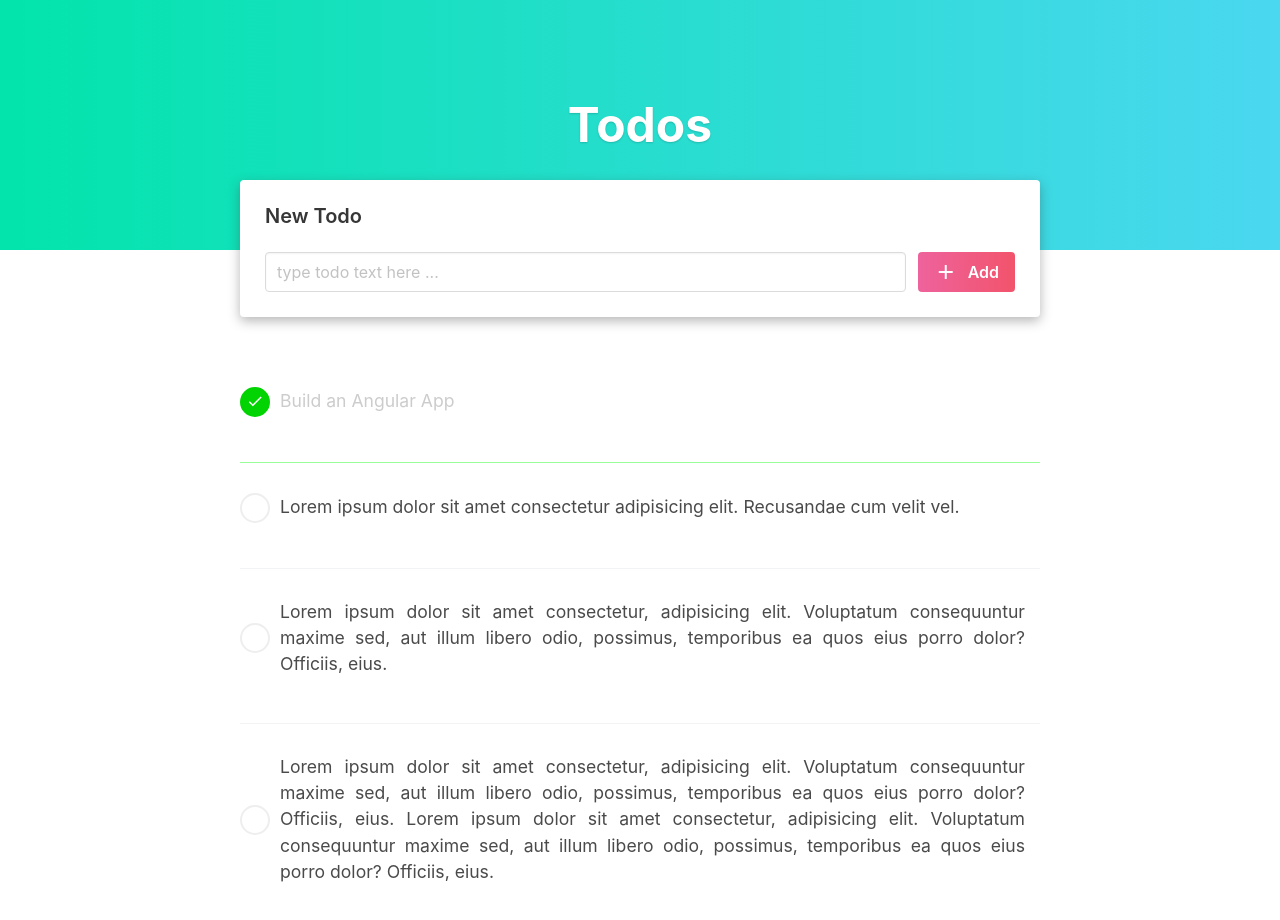
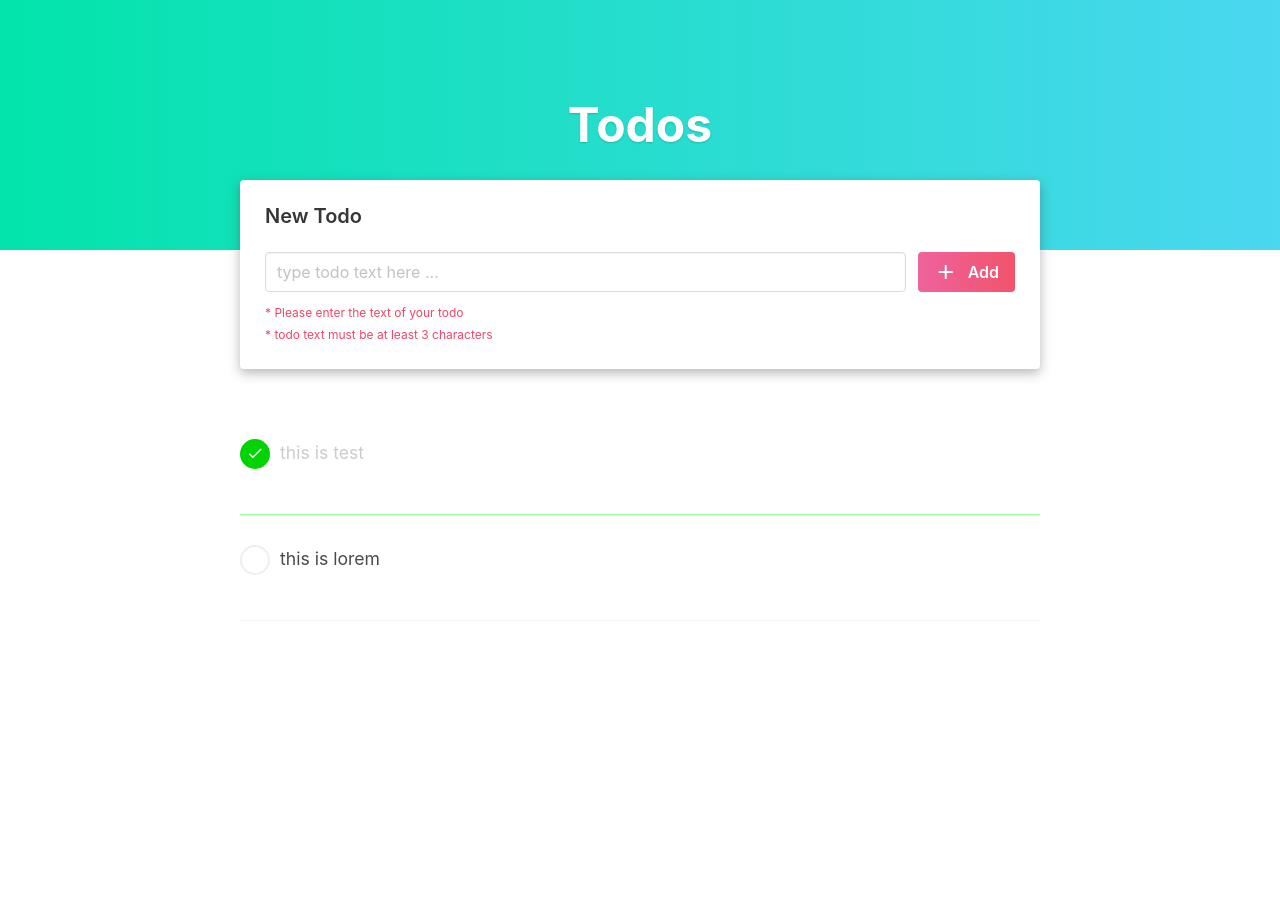
Before and after one commit to hesam-valizadeh/Todo-List, an Angular app: page / in a window 1280 px wide. Shown: the top 920 px of the page. After the commit the page ends 800 px from the top, so only its background shows below. Built offline with nearby package versions, Linux system fonts and the light colour scheme.

Commit message:
Implement service Implement model

```diff
--- a/src/app/app.module.ts
+++ b/src/app/app.module.ts
@@ -1,6 +1,6 @@
 import { NgModule } from '@angular/core';
 import { BrowserModule } from '@angular/platform-browser';
-
+import {FormsModule} from '@angular/forms';
 import { AppRoutingModule } from './app-routing.module';
 import { AppComponent } from './app.component';
 import { TodosComponent } from './todos/todos.component';
@@ -12,7 +12,8 @@ import { TodosComponent } from './todos/todos.component';
   ],
   imports: [
     BrowserModule,
-    AppRoutingModule
+    AppRoutingModule,
+    FormsModule
   ],
   providers: [],
   bootstrap: [AppComponent]
--- /dev/null
+++ b/src/app/shared/data.service.ts
@@ -0,0 +1,29 @@
+import { Injectable } from '@angular/core';
+import { Todo } from './todo.model';
+
+@Injectable({
+  providedIn: 'root'
+})
+export class DataService {
+  todos: Todo[] = [
+    new Todo('this is test',true),
+    new Todo('this is lorem',false)
+  ];
+
+  constructor() { }
+
+  getAllTodos(){
+    return this.todos
+  }
+
+  addTodo(todo:Todo){
+    this.todos.push(todo);
+  }
+
+  updateTodo(index:number,updateTodo:Todo){
+    this.todos[index] = updateTodo;
+  }
+  deleteTodo(index:number){
+    this.todos.splice(index,1);
+  }
+}
--- /dev/null
+++ b/src/app/shared/todo.model.ts
@@ -0,0 +1,6 @@
+export class Todo {
+    constructor(
+        public text: string,
+        public completed: boolean = false
+    ) { }
+}
--- a/src/app/todos/todos.component.html
+++ b/src/app/todos/todos.component.html
@@ -4,10 +4,10 @@
 <section class="container">
     <div class="add-todo-box">
         <h2 class="title is-5">New Todo</h2>
-        <form>
+        <form #form="ngForm" (ngSubmit)="onFormSubmit(form)">
             <div class="field is-grouped">
                 <div class="control is-expanded">
-                    <input type="text" class="input" placeholder="type todo text here ..." name="" id="">
+                    <input type="text" #todoTextField="ngModel" minlength="3" class="input" placeholder="type todo text here ..." name="todoInput" required ngModel id="">
                 </div>
                 <div class="control">
                     <button class="button alt-gradient-button">
@@ -16,17 +16,31 @@
                     </button>
                 </div>
             </div>
+            <!-- <div *ngIf="todoTextField.invalid && showvalidationErrors">
+                <p class="help is-danger" *ngIf="todoTextField.errors.required">
+                    *  Please enter the text of your todo
+                  </p>
+                  <p class="help is-danger" *ngIf="todoTextField.errors.minlength">
+                    *  todo text must be at least 3 characters
+                  </p>
+            </div> -->
+            <p class="help is-danger" *ngIf="todoTextField.invalid">
+              *  Please enter the text of your todo
+            </p>
+            <p class="help is-danger" *ngIf="todoTextField.invalid">
+              *  todo text must be at least 3 characters
+            </p>
         </form>
     </div>
 
     <div class="todos-list">
 
-        <div class="todo-item completed">
+        <div class="todo-item " *ngFor="let todo of todos" [class.completed] = "todo.completed" >
             <div class="check-box">
                 <i class="material-icons">check</i>
             </div>
             <div class="todo-text">
-                Build an Angular App
+                {{todo.text}}
             </div>
             <div class="todo-controls-box">
                 <button class="todo-control-button">
@@ -38,60 +52,6 @@
             </div>
         </div>
 
-        <div class="todo-item">
-            <div class="check-box">
-                <i class="material-icons">check</i>
-            </div>
-            <div class="todo-text">
-                Lorem ipsum dolor sit amet consectetur adipisicing elit. Recusandae cum velit vel.
-            </div>
-              <div class="todo-controls-box">
-                <button class="todo-control-button">
-                    <i class="material-icons">edit</i>
-                </button>
-                <button class="todo-control-button">
-                    <i class="material-icons">delete</i>
-                </button>
-            </div>
-        </div>
-
-        <div class="todo-item">
-            <div class="check-box">
-                <i class="material-icons">check</i>
-            </div>
-            <div class="todo-text">
-                Lorem ipsum dolor sit amet consectetur, adipisicing elit. Voluptatum consequuntur maxime sed, aut illum
-                libero odio, possimus, temporibus ea quos eius porro dolor? Officiis, eius.
-            </div>
-              <div class="todo-controls-box">
-                <button class="todo-control-button">
-                    <i class="material-icons">edit</i>
-                </button>
-                <button class="todo-control-button">
-                    <i class="material-icons">delete</i>
-                </button>
-            </div>
-        </div>
-
-        <div class="todo-item">
-            <div class="check-box">
-                <i class="material-icons">check</i>
-            </div>
-            <div class="todo-text">
-                Lorem ipsum dolor sit amet consectetur, adipisicing elit. Voluptatum consequuntur maxime sed, aut illum
-                libero odio, possimus, temporibus ea quos eius porro dolor? Officiis, eius.
-                Lorem ipsum dolor sit amet consectetur, adipisicing elit. Voluptatum consequuntur maxime sed, aut illum
-                libero odio, possimus, temporibus ea quos eius porro dolor? Officiis, eius.
-            </div>
-              <div class="todo-controls-box">
-                <button class="todo-control-button">
-                    <i class="material-icons">edit</i>
-                </button>
-                <button class="todo-control-button">
-                    <i class="material-icons">delete</i>
-                </button>
-            </div>
-        </div>
 
     </div>
 </section>
--- a/src/app/todos/todos.component.ts
+++ b/src/app/todos/todos.component.ts
@@ -1,10 +1,27 @@
-import { Component } from '@angular/core';
+import { Component, OnInit } from '@angular/core';
+import { Todo } from '../shared/todo.model';
+import { DataService } from '../shared/data.service';
+import { FormControl, NgForm } from '@angular/forms';
 
 @Component({
   selector: 'app-todos',
   templateUrl: './todos.component.html',
   styleUrls: ['./todos.component.scss']
 })
-export class TodosComponent {
+export class TodosComponent implements OnInit {
+  todos: Todo[] = [];
+  showvalidationErrors: boolean = true;
+  constructor(private dataService: DataService) { };
 
+  ngOnInit(): void {
+    this.todos = this.dataService.getAllTodos();
+  }
+  onFormSubmit(form: NgForm) {
+    // if (form.invalid) return this.showvalidationErrors = true;
+       if (form.invalid) return alert('Form is invalid');
+       this.dataService.addTodo(new Todo(form.value.todoInput));
+       this.showvalidationErrors = false;
+       form.reset();
+
+  }
 }
```
Also changed, not shown: 1 other file (tests, documents, lock files or other folders).
